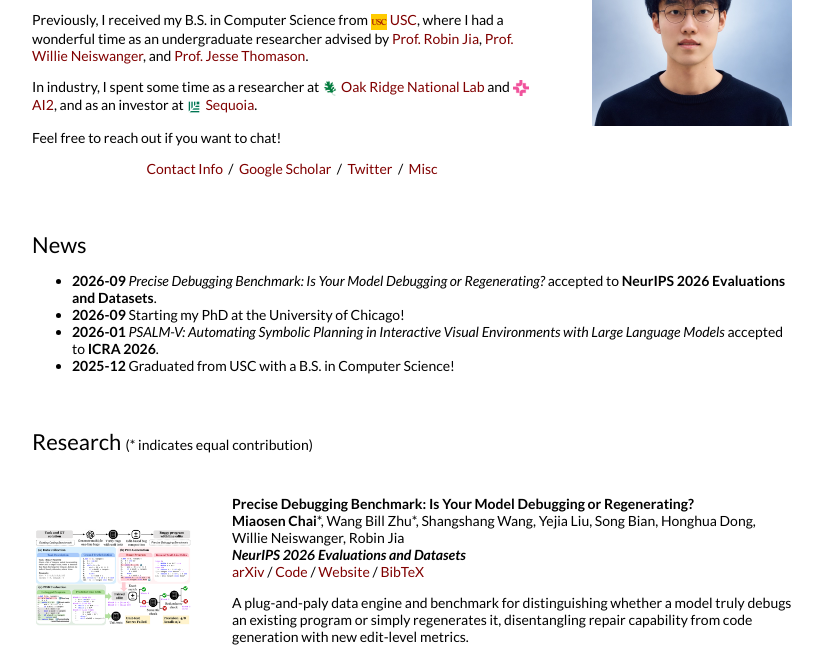
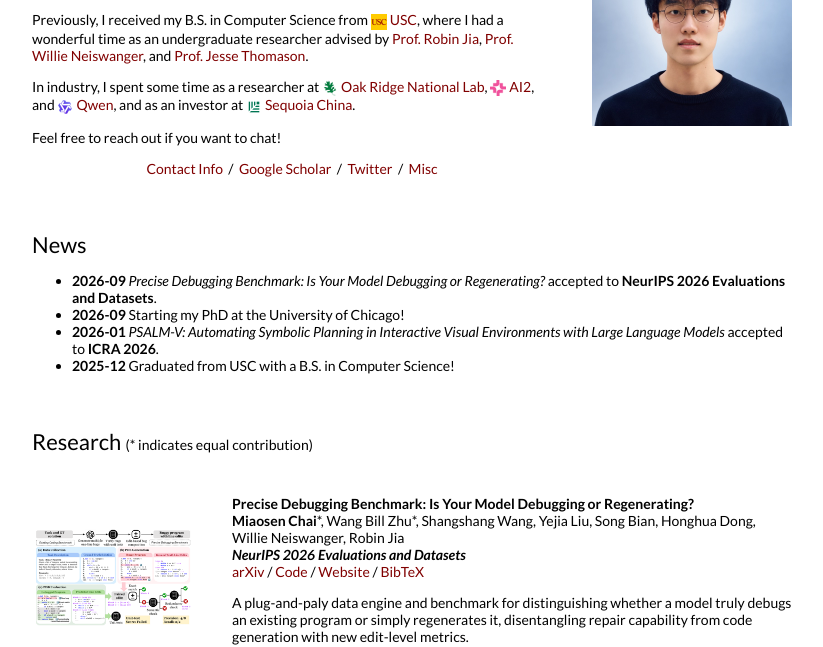
Before and after one commit to fglx-c/miaosenchai, a plain HTML site: page index.html in a window 1280 px wide. Shown: the part 167-814 px from the top of the page, without its empty margins (228-1051 px from the left). Drawn offline with Linux system fonts and the light colour scheme.

Commit message:
Add Qwen, update Sequoia to Sequoia China

```diff
--- a/index.html
+++ b/index.html
@@ -38,11 +38,12 @@
               </p>
               <p>
                 In industry, I spent some time as a researcher at
-                <img src="images/ornl.png" alt="ORNL" style="height:16px;vertical-align:middle;margin-right:3px;"><a href="https://www.ornl.gov/">Oak Ridge National Lab</a>
+                <img src="images/ornl.png" alt="ORNL" style="height:16px;vertical-align:middle;margin-right:3px;"><a href="https://www.ornl.gov/">Oak Ridge National Lab</a>,
+                <img src="images/ai2.png" alt="AI2" style="height:16px;vertical-align:middle;margin-right:3px;"><a href="https://allenai.org/">AI2</a>,
                 and
-                <img src="images/ai2.png" alt="AI2" style="height:16px;vertical-align:middle;margin-right:3px;"><a href="https://allenai.org/">AI2</a>,
+                <img src="images/qwen.png" alt="Qwen" style="height:16px;vertical-align:middle;margin-right:3px;"><a href="https://qwen.ai/">Qwen</a>,
                 and as an investor at
-                <img src="images/sequoia.png" alt="Sequoia" style="height:16px;vertical-align:middle;margin-right:3px;"><a href="https://www.sequoiacap.com/">Sequoia</a>.
+                <img src="images/sequoia.png" alt="Sequoia" style="height:16px;vertical-align:middle;margin-right:3px;"><a href="https://www.hsgcap.com/">Sequoia China</a>.
               </p>
               <p>
                 Feel free to reach out if you want to chat!
```
Also changed, not shown: images/qwen.png (added).
